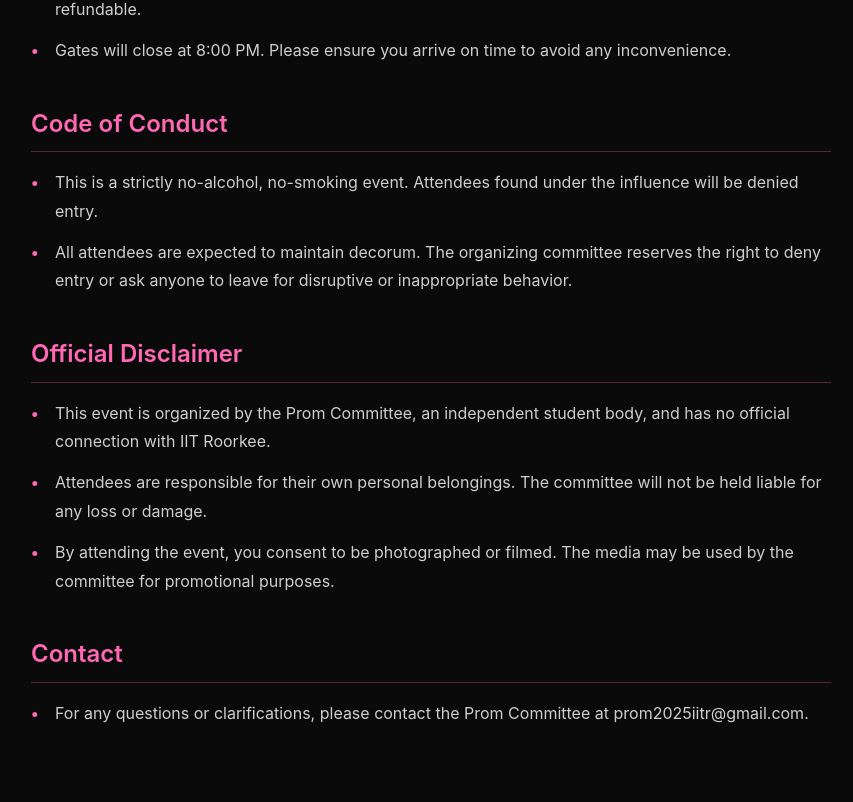
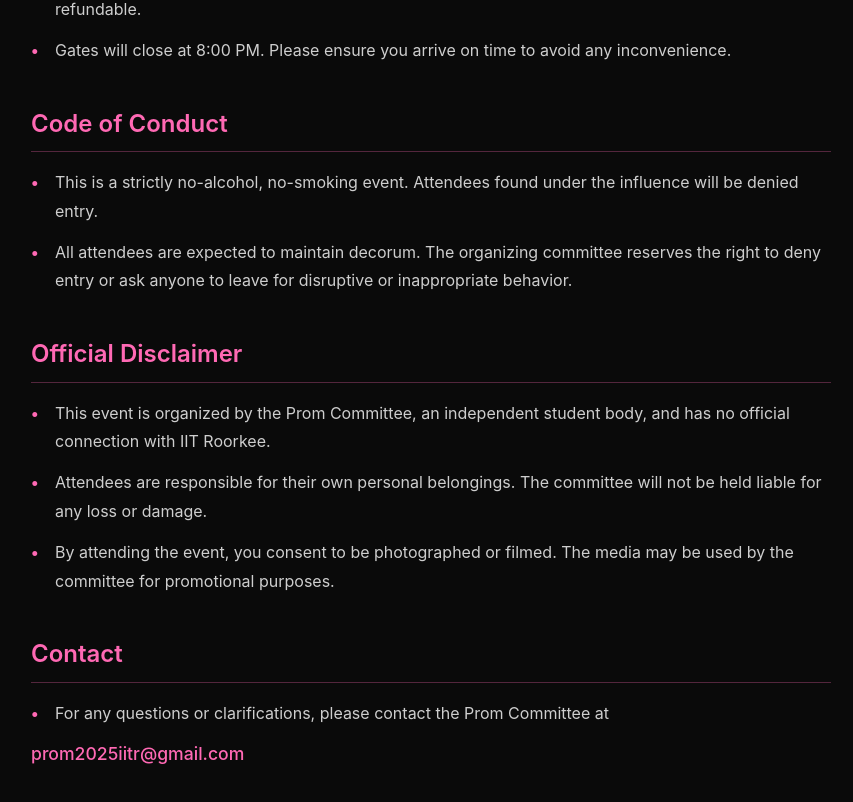
Before and after one commit to Architrb1795/prom, a React (Vite) app: page / in a window 1280 px wide. Shown: the part 7704-8506 px from the top of the page, without its empty margins (209-1062 px from the left). Built offline with nearby package versions, Linux system fonts and the light colour scheme; the HTML template or start-up script is replaced by a standard one.

Commit message:
Updated Guidelines.jsx

```diff
--- a/src/components/Guidelines.jsx
+++ b/src/components/Guidelines.jsx
@@ -44,7 +44,10 @@ const Guidelines = () => {
         <div className="guideline-section">
           <h3 className="guideline-subtitle">Contact</h3>
           <ul className="guideline-list">
-            <li className="guideline-item">For any questions or clarifications, please contact the Prom Committee at prom2025iitr@gmail.com.</li>
+            <li className="guideline-item">For any questions or clarifications, please contact the Prom Committee at</li>
+            <a href="mailto:promnight.contact@example.com" className="contact-email">
+    prom2025iitr@gmail.com
+  </a>
           </ul>
         </div>
       </div>
```
